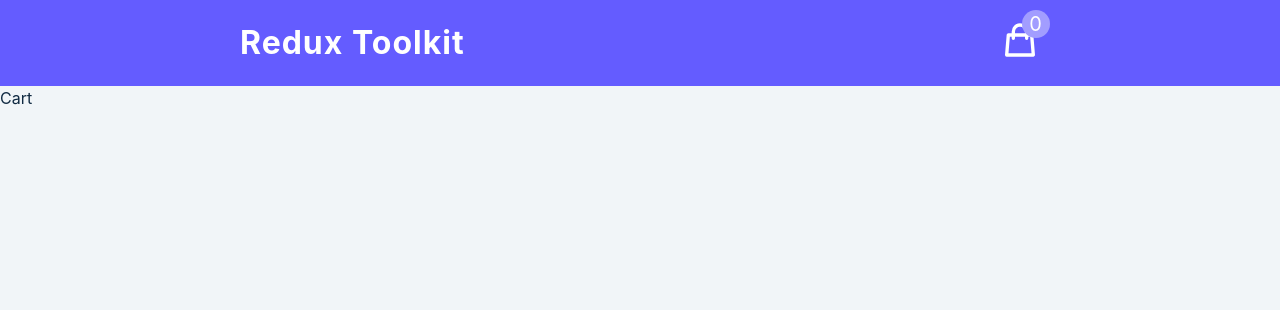
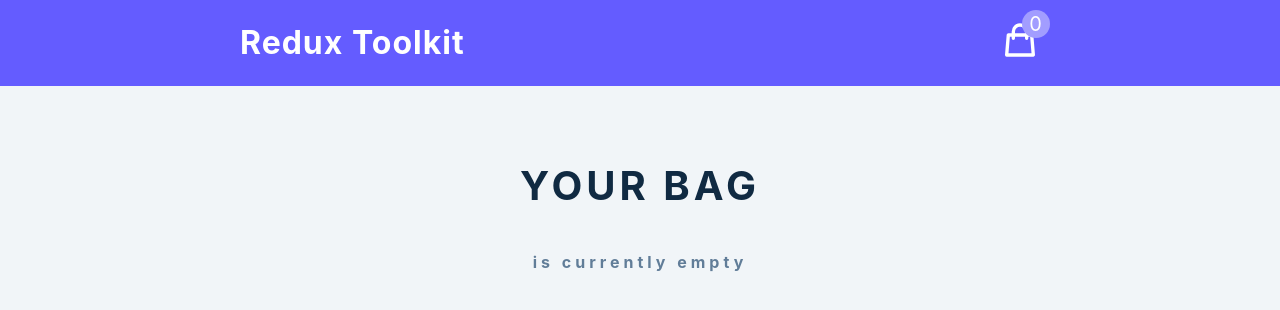
Before and after one commit to UsamaBhakrani/reduxcart-react, a React (Vite) app: page / in a window 1280 px wide. Shown: the top 310 px of the page. Built offline with nearby package versions, Linux system fonts and the light colour scheme.

Commit message:
CartContainer structure

```diff
--- a/src/App.jsx
+++ b/src/App.jsx
@@ -2,7 +2,7 @@
 import { ChevronUp, ChevronDown } from "./Icons";
 import { increaseAmount, decreaseAmount } from "./slice/cartSlice";
 import NavBar from "./components/NavBar";
-import Cart from "./components/CartContainer";
+import CartContainer from "./components/CartContainer";
 
 const App = () => {
   const { cartItems } = useSelector((state) => state.cart);
@@ -11,7 +11,7 @@
   return (
     <div>
       <NavBar />
-      <Cart />
+      <CartContainer />
     </div>
   );
 };
--- a/src/components/CartContainer.jsx
+++ b/src/components/CartContainer.jsx
@@ -1,5 +1,40 @@
+import { useSelector } from "react-redux";
+import CartItem from "../components/CartItem";
+
 const CartContainer = () => {
-  return <div>Cart</div>;
+  const { amount, total, cartItems } = useSelector((state) => state.cart);
+
+  if (amount < 1) {
+    return (
+      <section className="cart">
+        <header>
+          <h2>Your Bag</h2>
+          <h4 className="empty-cart">is currently empty</h4>
+        </header>
+      </section>
+    );
+  }
+  return (
+    <section>
+      <header>
+        <h2>Your Bag</h2>
+        <div>
+          {cartItems.map((item) => {
+            return <CartItem key={item.id} item={item} />;
+          })}
+        </div>
+      </header>
+      <footer>
+        <hr />
+        <div className="cart-total">
+          <h4>
+            total <span>${total}</span>
+          </h4>
+        </div>
+        <button className="btn clear-btn">Clear Cart</button>
+      </footer>
+    </section>
+  );
 };
 
 export default CartContainer;
--- a/src/components/CartItem.jsx
+++ b/src/components/CartItem.jsx
@@ -1,4 +1,6 @@
-const CartItem = () => {
+import { ChevronDown, ChevronUp } from "../Icons";
+
+const CartItem = ({ item }) => {
   return <div>CartItem</div>;
 };
 
```
